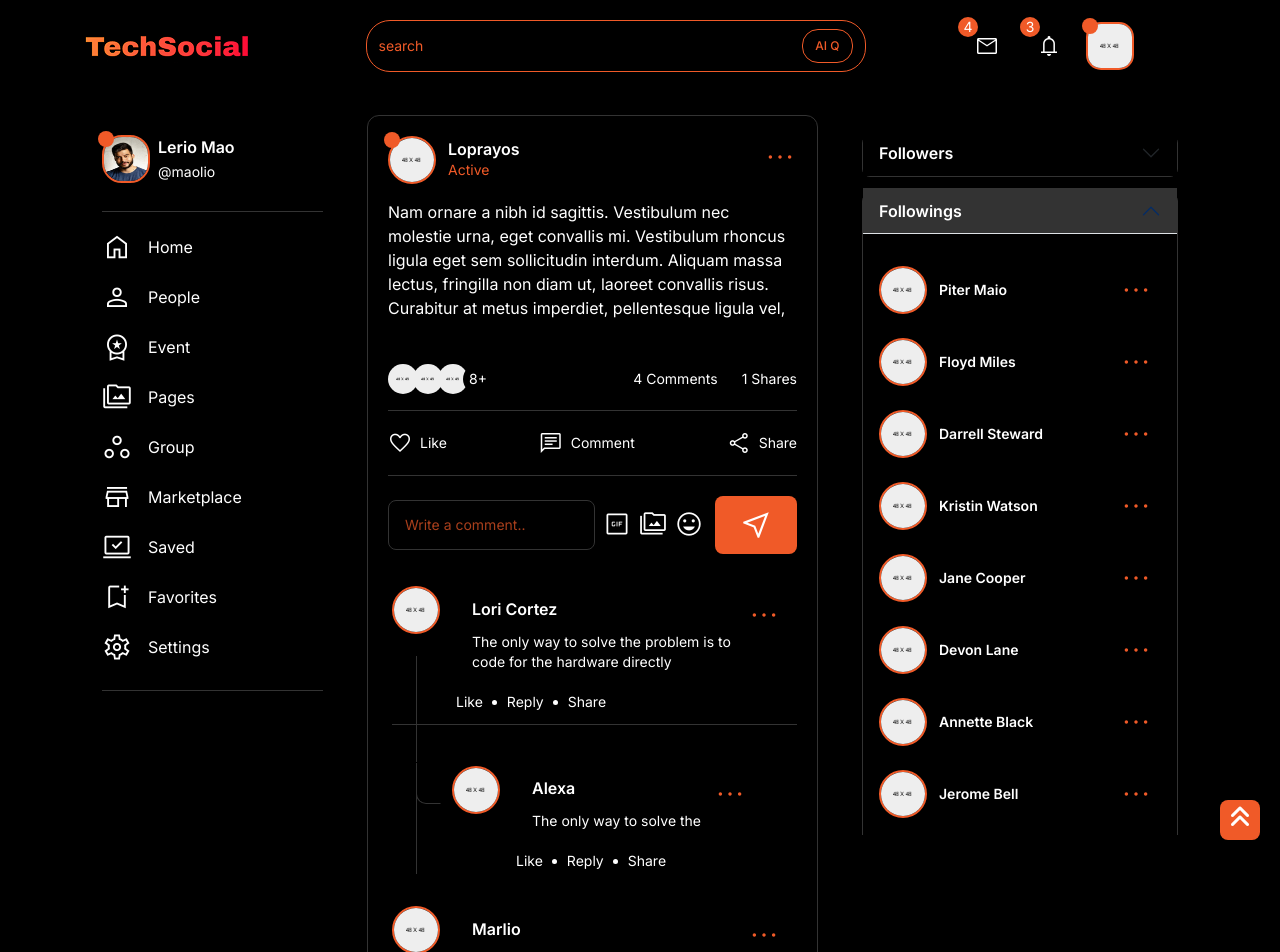
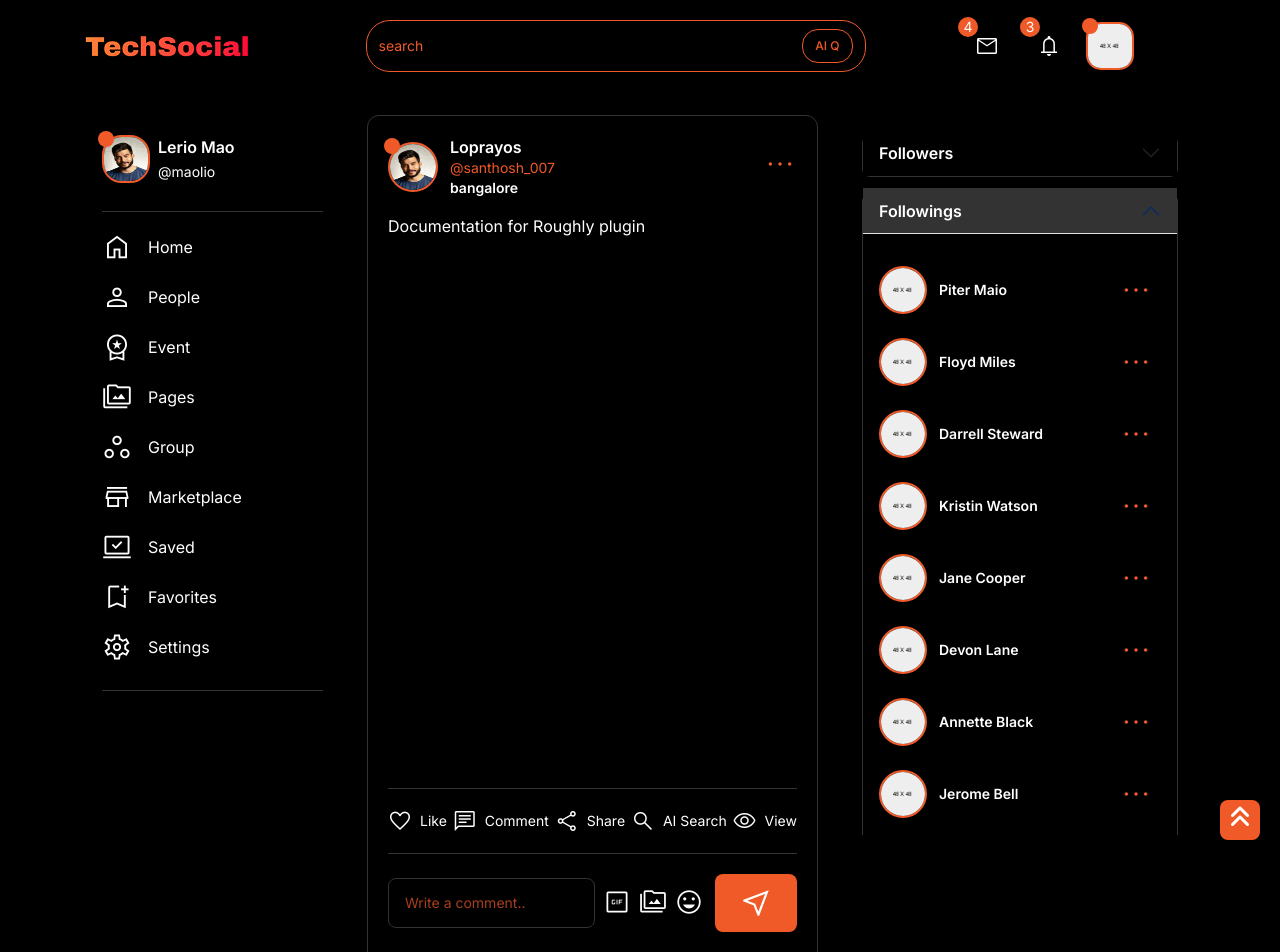
Before and after one commit to santhosh2002m/tech-social-app, a Next.js app: page /saved-post/1 in a window 1280 px wide. Shown: the top 952 px of the page. Built offline with nearby package versions, Linux system fonts and the light colour scheme; a web font is replaced by a local one.

Commit message:
fixed ui issue based on build

```diff
--- a/components/ui/Post.tsx
+++ b/components/ui/Post.tsx
@@ -1,17 +1,135 @@
 import Image, { StaticImageData } from "next/image";
 import Link from "next/link";
 import PostAction from "./PostAction";
+import { PostData, PollOption } from "./postData";
 
 interface PostProps {
-  postText: string;
-  hashTags?: string[];
-  imgs: StaticImageData[];
-  authorName: string;
-  authorAvt: StaticImageData;
+  post: PostData;
 }
 
-const Post = ({ post }: { post: PostProps }) => {
-  const { postText, authorAvt, authorName, hashTags, imgs } = post;
+const Post = ({ post }: PostProps) => {
+  const { postText, authorAvt, authorName, hashTags, media, mediaType, poll } =
+    post;
+
+  // Render media based on mediaType
+  const renderMedia = () => {
+    if (!mediaType || mediaType === "text") return null;
+
+    if (mediaType === "poll" && poll) {
+      // Calculate total votes
+      const totalVotes = poll.reduce(
+        (sum: number, option: PollOption) => sum + option.votes,
+        0
+      );
+
+      return (
+        <div className="poll-area my-3">
+          <p className="poll-label">Poll</p>
+          {poll.map((option: PollOption) => {
+            // Calculate percentage (handle division by zero)
+            const percentage =
+              totalVotes > 0 ? (option.votes / totalVotes) * 100 : 0;
+
+            return (
+              <div key={option.id} className="poll-option">
+                <div className="d-flex justify-content-between align-items-center mb-1">
+                  <span className="poll-option-text">{option.text}</span>
+                  <span className="poll-option-votes">
+                    {option.votes} votes ({percentage.toFixed(1)}%)
+                  </span>
+                </div>
+                <div className="poll-progress-bar">
+                  <div
+                    className="poll-progress-fill"
+                    style={{ width: `${percentage}%` }}
+                  ></div>
+                </div>
+              </div>
+            );
+          })}
+        </div>
+      );
+    }
+
+    if (!media || media.length === 0) {
+      return <p className="text-danger">Media not found</p>;
+    }
+
+    if (mediaType === "image" || mediaType === "gif") {
+      return (
+        <div
+          className={`post-img ${
+            media.length > 1
+              ? "d-flex justify-content-between flex-wrap gap-2 gap-lg-3"
+              : ""
+          }`}
+        >
+          {media.length > 1 ? (
+            <>
+              <div className="single">
+                <Image
+                  src={media[0]}
+                  alt="post media"
+                  width={300}
+                  height={300}
+                />
+              </div>
+              <div className="single d-grid gap-3">
+                {media.slice(1).map((src, index) => (
+                  <Image
+                    key={index}
+                    src={src}
+                    alt="post media"
+                    width={150}
+                    height={150}
+                  />
+                ))}
+              </div>
+            </>
+          ) : (
+            <Image
+              src={media[0]}
+              alt="post media"
+              className="w-100"
+              width={600}
+              height={400}
+            />
+          )}
+        </div>
+      );
+    }
+
+    if (mediaType === "video") {
+      return (
+        <div className="post-video">
+          <video controls className="w-100" style={{ maxHeight: "400px" }}>
+            <source src={media[0]} type="video/mp4" />
+            Your browser does not support the video tag.
+          </video>
+        </div>
+      );
+    }
+
+    if (mediaType === "pdf") {
+      return (
+        <div className="post-pdf">
+          <iframe
+            src={media[0]}
+            width="100%"
+            height="500px"
+            title="PDF Document"
+            style={{ border: "none" }}
+          >
+            Your browser does not support PDFs. Please download the PDF to view
+            it:
+            <a href={media[0]}>Download PDF</a>.
+          </iframe>
+        </div>
+      );
+    }
+
+    return <p className="text-danger">Unsupported media type</p>;
+  };
 
   return (
     <div className="top-area pb-5">
@@ -22,17 +140,19 @@ const Post = ({ post }: { post: PostProps }) => {
               className="avatar-img max-un"
               src={authorAvt}
               alt={authorName}
+              width={50}
+              height={50}
             />
           </div>
           <div className="info-area">
             <h6 className="m-0">
               <Link href="/public-profile/post">{authorName}</Link>
             </h6>
-            <span className="mdtxt status">Active</span>
+            <span className="mdtxt status">@santhosh_007</span>
+            <h6>bangalore</h6>
           </div>
         </div>
         <div className="btn-group cus-dropdown">
-          {/* Post Action */}
           <PostAction />
         </div>
       </div>
@@ -46,31 +166,7 @@ const Post = ({ post }: { post: PostProps }) => {
           ))}
         </p>
       </div>
-      <div
-        className={`post-img ${
-          imgs?.length > 1
-            ? "d-flex justify-content-between flex-wrap gap-2 gap-lg-3"
-            : ""
-        } `}
-      >
-        {imgs.length > 0 ? (
-          imgs?.length > 1 ? (
-            <>
-              <div className="single">
-                <Image src={imgs[0]} alt="image" />
-              </div>
-              <div className="single d-grid gap-3">
-                <Image src={imgs[1]} alt="image" />
-                <Image src={imgs[2]} alt="image" />
-              </div>
-            </>
-          ) : (
-            <Image src={imgs[0]} alt="image" className="w-100" />
-          )
-        ) : (
-          ""
-        )}
-      </div>
+      {renderMedia()}
     </div>
   );
 };
--- a/components/ui/PostReaction.tsx
+++ b/components/ui/PostReaction.tsx
@@ -3,39 +3,30 @@ import avatar_2 from "/public/images/avatar-2.png";
 import avatar_3 from "/public/images/avatar-3.png";
 import avatar_4 from "/public/images/avatar-4.png";
 
-const PostReaction = ({ reaction = "" }) => {
+interface PostReactionProps {
+  reaction?: string;
+  toggleCommentSection: () => void; // Add toggle function prop
+  isCommentSectionOpen: boolean; // Add state to reflect if comment section is open
+}
+
+const PostReaction: React.FC<PostReactionProps> = ({
+  reaction = "",
+  toggleCommentSection,
+  isCommentSectionOpen,
+}) => {
   return (
     <>
-      <div
-        className={`total-react-share ${reaction} pb-4 d-center gap-2 flex-wrap justify-content-between`}
-      >
-        <div className="friends-list d-flex gap-3 align-items-center text-center">
-          <ul className="d-flex align-items-center justify-content-center">
-            <li>
-              <Image src={avatar_2} alt="image" />
-            </li>
-            <li>
-              <Image src={avatar_3} alt="image" />
-            </li>
-            <li>
-              <Image src={avatar_4} alt="image" />
-            </li>
-            <li>
-              <span className="mdtxt d-center">8+</span>
-            </li>
-          </ul>
-        </div>
-        <div className="react-list d-flex flex-wrap gap-6 align-items-center text-center">
-          <button className="mdtxt">4 Comments</button>
-          <button className="mdtxt">1 Shares</button>
-        </div>
-      </div>
       <div className="like-comment-share py-5 d-center flex-wrap gap-3 gap-md-0 justify-content-between">
         <button className="d-center gap-1 gap-sm-2 mdtxt">
           <i className="material-symbols-outlined mat-icon"> favorite </i>
           Like
         </button>
-        <button className="d-center gap-1 gap-sm-2 mdtxt">
+        <button
+          className={`d-center gap-1 gap-sm-2 mdtxt ${
+            isCommentSectionOpen ? "active" : ""
+          }`}
+          onClick={toggleCommentSection}
+        >
           <i className="material-symbols-outlined mat-icon"> chat </i>
           Comment
         </button>
@@ -43,6 +34,14 @@ const PostReaction = ({ reaction = "" }) => {
           <i className="material-symbols-outlined mat-icon"> share </i>
           Share
         </button>
+        <button className="d-center gap-1 gap-sm-2 mdtxt">
+          <i className="material-symbols-outlined mat-icon"> search </i>
+          AI Search
+        </button>
+        <button className="d-center gap-1 gap-sm-2 mdtxt">
+          <i className="material-symbols-outlined mat-icon"> visibility </i>
+          View
+        </button>
       </div>
     </>
   );
--- a/data/postData.ts
+++ b/data/postData.ts
@@ -1,56 +1,67 @@
-import avatar_1 from "/public/images/avatar-1.png";
-import avatar_3 from "/public/images/avatar-3.png";
-import avatar_4 from "/public/images/avatar-4.png";
-import avatar_5 from "/public/images/avatar-5.png";
-import avatar_7 from "/public/images/avatar-7.png";
-import post_img_1 from "/public/images/post-img-1.png";
-import post_img_2 from "/public/images/post-img-2.png";
-import post_img_3 from "/public/images/post-img-3.png";
-import post_img_4 from "/public/images/post-img-4.png";
+import avatar_1 from "/public/images/hell.jpg";
+import avatar_3 from "/public/images/hell.jpg";
+import avatar_4 from "/public/images/hell.jpg";
+import avatar_5 from "/public/images/hell.jpg";
+import avatar_7 from "/public/images/hell.jpg";
+import post_img_1 from "/public/images/robo.png";
+import { StaticImageData } from "next/image";
 
-const postData = [
+export interface PollOption {
+  id: number;
+  text: string;
+  votes: number;
+}
+
+export interface PostData {
+  id: number;
+  postText: string;
+  hashTags: string[];
+  media?: string[]; // Array of URLs for media (images, videos, PDFs, GIFs)
+  mediaType?: "image" | "video" | "pdf" | "gif" | "text" | "poll";
+  poll?: PollOption[];
+  authorName: string;
+  authorAvt: StaticImageData;
+  comments: Array<{
+    id: number;
+    commentText: string;
+    authorName: string;
+    authorAvt: StaticImageData;
+    replies: Array<{
+      id: number;
+      replyText: string;
+      authorName: string;
+      authorAvt: StaticImageData;
+    }>;
+  }>;
+}
+
+const postData: PostData[] = [
   {
     id: 1,
-    postText: `I created Roughly plugin to sketch crafted hand-drawn elements
-      which can be used to any usage (diagrams/flows/decoration/etc)`,
+    postText: `I created Roughly plugin to sketch crafted hand-drawn elements`,
     hashTags: [],
-    imgs: [post_img_1],
+    media: [post_img_1.src], // Use .src for Next.js image
+    mediaType: "image",
     authorName: "Lori Cortez",
     authorAvt: avatar_1,
     comments: [],
   },
   {
     id: 2,
-    postText: `I created Roughly plugin to sketch crafted hand-drawn elements
-      which can be used to any usage (diagrams/flows/decoration/etc)`,
-    hashTags: [],
-    imgs: [post_img_2, post_img_3, post_img_4],
+    postText: `Check out this demo video of the Roughly plugin!`,
+    hashTags: ["plugin", "demo"],
+    media: ["/images/video.mp4"], // Static URL from /public
+    mediaType: "video",
     authorName: "Lori Cortez",
     authorAvt: avatar_1,
-    comments: [
-      {
-        id: 1,
-        commentText:
-          "The only way to solve the problem is to code for the hardware directly",
-        authorName: "Lori Cortez",
-        authorAvt: avatar_3,
-        replies: [
-          {
-            id: 1,
-            replyText: "The only way to solve the",
-            authorName: "Alexa",
-            authorAvt: avatar_4,
-          },
-        ],
-      },
-    ],
+    comments: [],
   },
   {
     id: 3,
-    postText:
-      "Nam ornare a nibh id sagittis. Vestibulum nec molestie urna, eget convallis mi. Vestibulum rhoncus ligula eget sem sollicitudin interdum. Aliquam massa lectus, fringilla non diam ut, laoreet convallis risus. Curabitur at metus imperdiet, pellentesque ligula vel,",
+    postText: `Documentation for Roughly plugin`,
     hashTags: [],
-    imgs: [],
+    media: ["/images/pdf.pdf"], // Static URL from /public
+    mediaType: "pdf",
     authorName: "Loprayos",
     authorAvt: avatar_5,
     comments: [
@@ -75,15 +86,42 @@ const postData = [
           },
         ],
       },
-      {
-        id: 2,
-        commentText:
-          "The only way to solve the problem is to code for the hardware directly",
-        authorName: "Marlio",
-        authorAvt: avatar_3,
-        replies: [],
-      },
     ],
+  },
+  {
+    id: 4,
+    postText: `A fun GIF to celebrate the plugin release!`,
+    hashTags: ["gif", "celebration"],
+    media: ["/images/gif..gif"], // Static URL from /public
+    mediaType: "gif",
+    authorName: "Lori Cortez",
+    authorAvt: avatar_1,
+    comments: [],
+  },
+  {
+    id: 5,
+    postText: `What do you think about the new plugin?`,
+    hashTags: ["poll", "feedback"],
+    mediaType: "poll",
+    poll: [
+      { id: 1, text: "Love it!", votes: 10 },
+      { id: 2, text: "It's okay", votes: 5 },
+      { id: 3, text: "Needs improvement", votes: 2 },
+    ],
+    authorName: "Lori Cortez",
+    authorAvt: avatar_1,
+    comments: [],
+  },
+  {
+    id: 6,
+    postText: `AI is reshaping daily life and various industries.
+It offers vast potential, like improving healthcare and productivity.
+However, ethical concerns and societal impacts must be carefully addressed.`,
+    hashTags: [],
+    mediaType: "text",
+    authorName: "Loprayos",
+    authorAvt: avatar_5,
+    comments: [],
   },
 ];
 
```
Also changed, not shown: components/common/NewsFeeds.tsx (+42 -10 lines).
